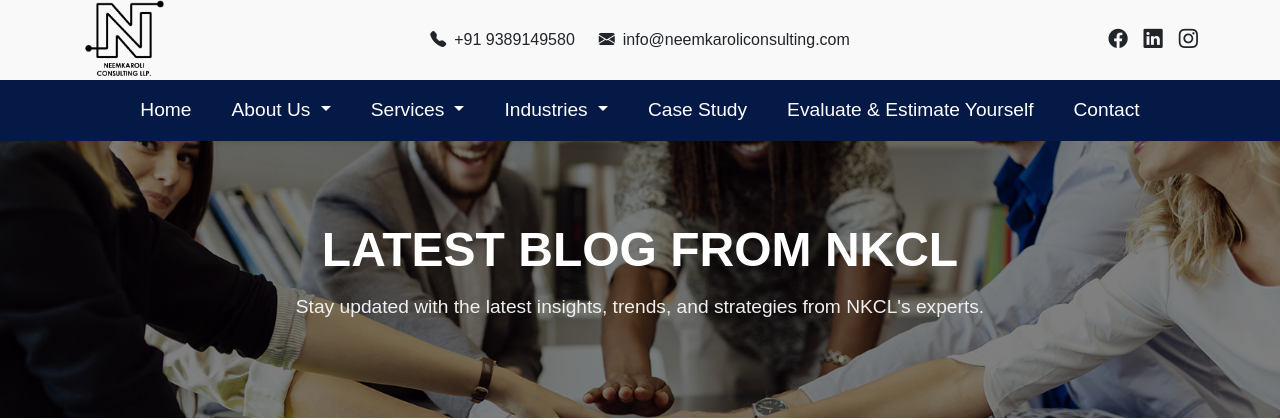
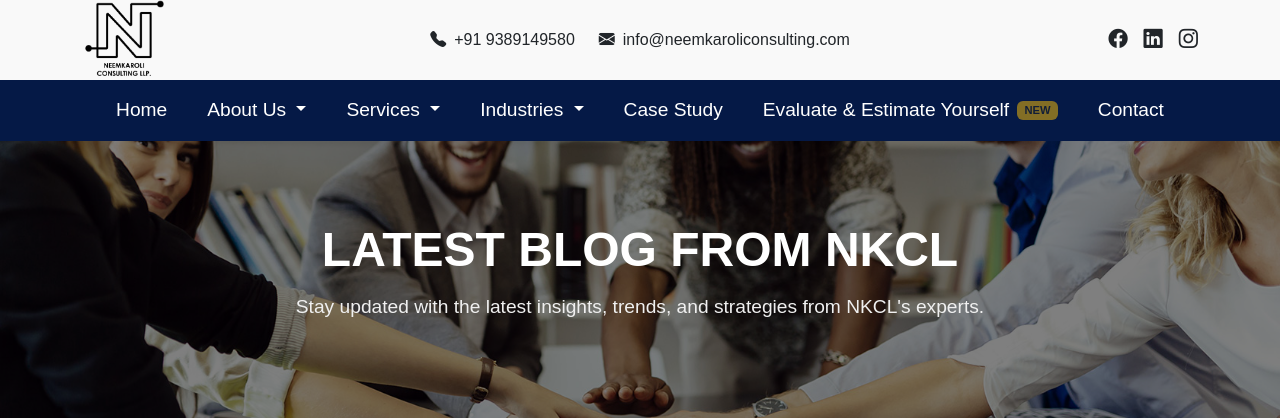
Before and after one commit to neemkaroli12/Neemkaroli-_Consulting, a Django app: page /blog/ in a window 1280 px wide. Shown: the top 420 px of the page. Run offline with Django 5.2, Linux system fonts and the light colour scheme; data comes from the database, SQL or seed files in the repository.

Commit message:
changes in layout.html

```diff
--- a/templates/layout.html
+++ b/templates/layout.html
@@ -31,9 +31,8 @@
 
 
  .nav-link:hover {
-   color: black !important;
+   color: orange !important;
    transition: color 0.3s ease !important;
-   background-color: #fff !important;
 }
 
 
@@ -56,6 +55,19 @@
     .footer-custom a:hover {
       text-decoration: underline;
     }
+ @keyframes flash {
+  0% { opacity: 1; }
+  50% { opacity: 0.3; }
+  100% { opacity: 1; }
+}
+
+.flash-badge {
+  animation: flash 1s infinite;
+  font-size: 0.7rem;
+  font-weight: bold;
+}
+
+
     @media (max-width: 576px) {
       [data-aos="fade-left"],
       [data-aos="fade-right"] {
@@ -115,14 +127,12 @@
     </button>
 
     <div class="collapse navbar-collapse justify-content-center" id="mainNavbar">
-      <ul class="navbar-nav">
+      <ul class="navbar-nav mx-auto">
 
-        <!-- Home -->
         <li class="nav-item">
           <a class="nav-link" href="{% url 'consulting_app:home_two' %}">Home</a>
         </li>
 
-        <!-- About -->
         <li class="nav-item dropdown">
           <a class="nav-link dropdown-toggle" href="#" id="aboutDropdown" role="button" data-bs-toggle="dropdown">
             About Us
@@ -146,7 +156,7 @@
               <div class="col-lg-4">
                 <h6 class="text-white">Microsoft Dynamic Services</h6>
                 <a class="dropdown-item" href="#">Consulting</a>
-                <a class="dropdown-item" href="implementation">Implementation</a>
+                <a class="dropdown-item" href="{% url 'consulting_app:implementation' %}">Implementation</a>
                 <a class="dropdown-item" href="#">Support</a>
                 <a class="dropdown-item" href="#">Services</a>
               </div>
@@ -196,9 +206,15 @@
           </ul>
         </li>
 
-        <!-- Others -->
         <li class="nav-item"><a class="nav-link" href="#">Case Study</a></li>
-        <li class="nav-item"><a class="nav-link" href="#">Evaluate & Estimate Yourself</a></li>
+       <li class="nav-item">
+  <a class="nav-link d-inline-flex align-items-center" href="#">
+    Evaluate & Estimate Yourself
+    <span class="ms-2 badge bg-warning text-dark flash-badge">NEW</span>
+  </a>
+</li>
+
+
         <li class="nav-item"><a class="nav-link" href="#">Contact</a></li>
       </ul>
     </div>
```
